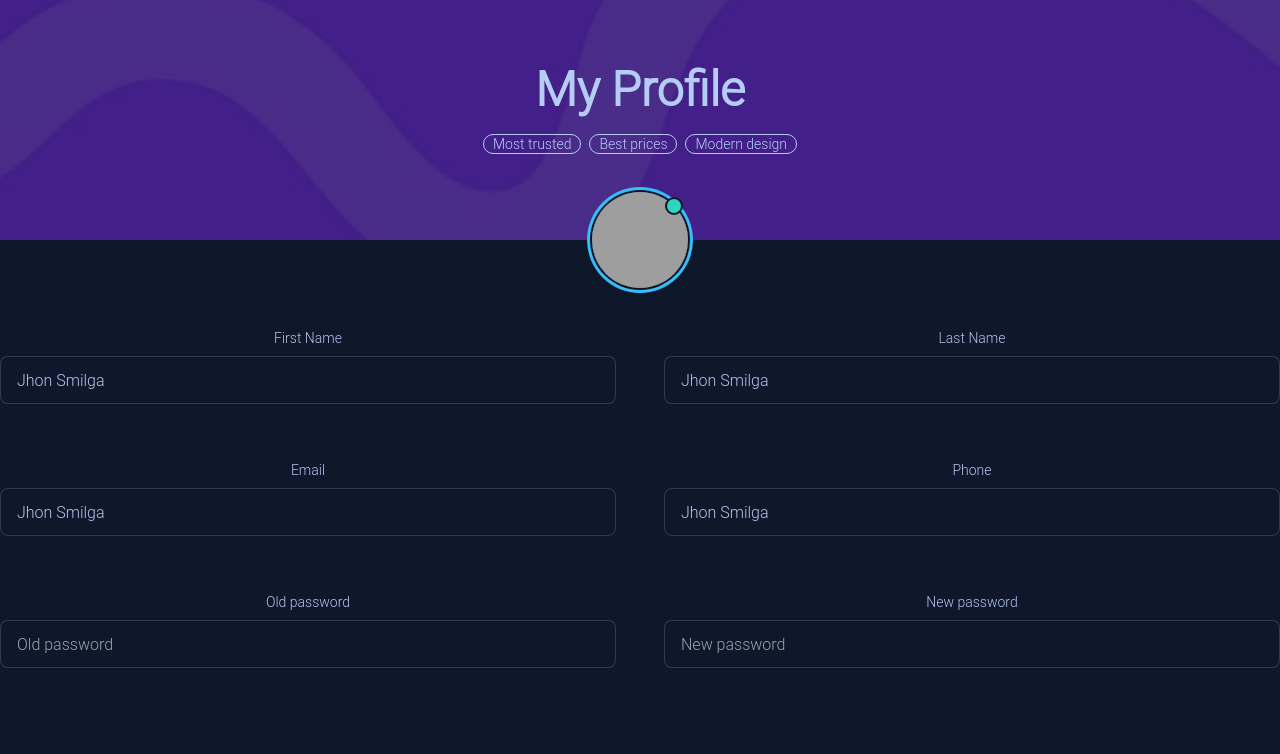
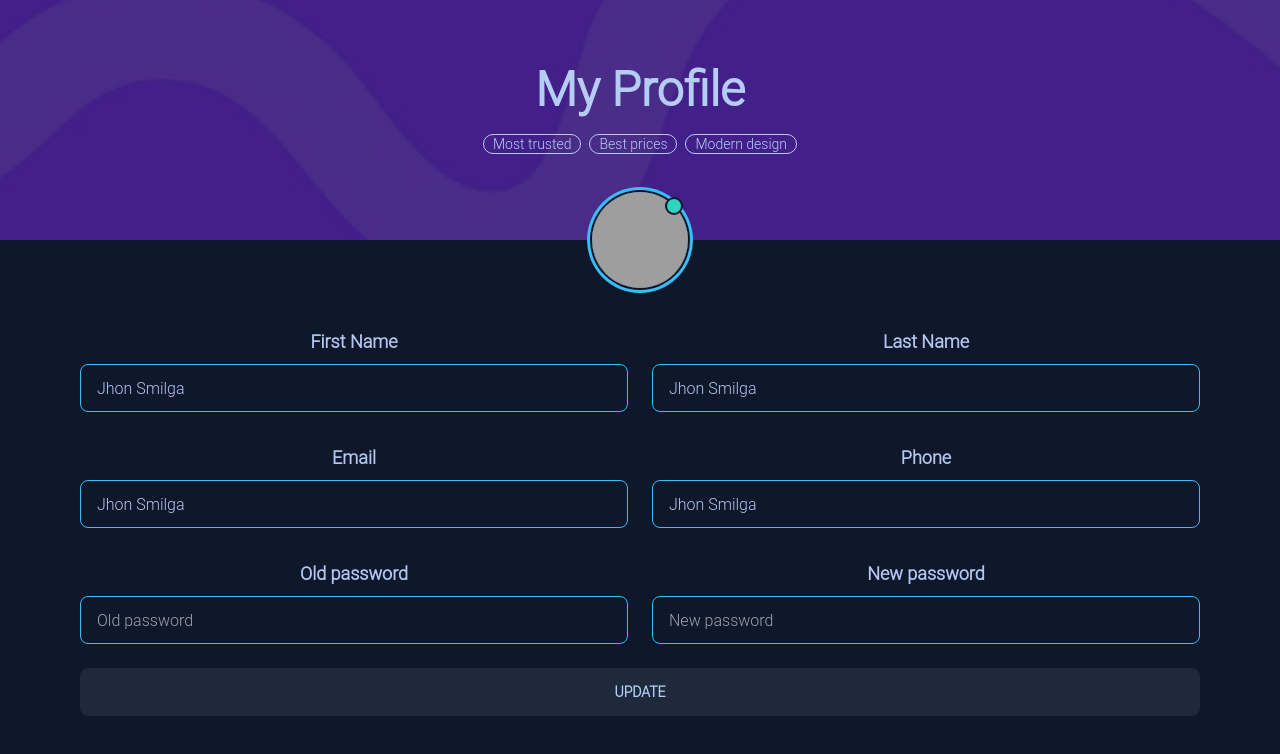
Before and after one commit to MaryamBouchhar/rentahome, a Vue app in the folder client/: page /profile in a window 1280 px wide. Shown: the top 754 px of the page. Built offline with nearby package versions, Linux system fonts and the light colour scheme; grey boxes are pictures that could not be loaded.

Commit message:
Update Profile.vue

```diff
--- a/client/src/views/Profile.vue
+++ b/client/src/views/Profile.vue
@@ -19,49 +19,56 @@
   </div>
 
   <!-- details -->
-  <div class="container mt-20 mx-auto grid grid-cols-1 md:grid-cols-2 gap-4 md:gap-8 lg:gap-12">
+  <form action="">
+    <div class="container my-20 mx-auto px-20 grid grid-cols-1 md:grid-cols-2 gap-4 md:gap-8 lg:gap-6">
       <div class="form-control w-full flex flex-col content-center items-center">
         <label class="label">
-        <span class="label-text">First Name</span>
+          <span class="label-text font-bold text-lg font-bold text-lg">First Name</span>
         </label>
-      <input type="text" placeholder="Jhon Smilga" value="Jhon Smilga" class="input input-bordered w-full"/>
+        <input type="text" placeholder="Jhon Smilga" value="Jhon Smilga"
+               class="input input-primary input-bordered w-full"/>
       </div>
 
       <div class="form-control w-full flex flex-col content-center items-center">
         <label class="label">
-        <span class="label-text">Last Name</span>
+          <span class="label-text font-bold text-lg">Last Name</span>
         </label>
-      <input type="text" placeholder="Jhon Smilga" value="Jhon Smilga" class="input input-bordered w-full"/>
+        <input type="text" placeholder="Jhon Smilga" value="Jhon Smilga"
+               class="input input-primary input-bordered w-full"/>
       </div>
 
       <div class="form-control w-full flex flex-col content-center items-center">
         <label class="label">
-        <span class="label-text">Email</span>
+          <span class="label-text font-bold text-lg">Email</span>
         </label>
-      <input type="text" placeholder="Jhon Smilga" value="Jhon Smilga" class="input input-bordered w-full"/>
+        <input type="text" placeholder="Jhon Smilga" value="Jhon Smilga"
+               class="input input-primary input-bordered w-full"/>
       </div>
 
       <div class="form-control w-full flex flex-col content-center items-center">
         <label class="label">
-        <span class="label-text">Phone</span>
+          <span class="label-text font-bold text-lg">Phone</span>
         </label>
-      <input type="text" placeholder="Jhon Smilga" value="Jhon Smilga" class="input input-bordered w-full"/>
+        <input type="text" placeholder="Jhon Smilga" value="Jhon Smilga"
+               class="input input-primary input-bordered w-full"/>
       </div>
 
       <div class="form-control w-full flex flex-col content-center items-center">
         <label class="label">
-        <span class="label-text">Old password</span>
+          <span class="label-text font-bold text-lg">Old password</span>
         </label>
-      <input type="password" placeholder="Old password" class="input input-bordered w-full"/>
+        <input type="password" placeholder="Old password" class="input input-primary input-bordered w-full"/>
       </div>
 
       <div class="form-control w-full flex flex-col content-center items-center">
         <label class="label">
-        <span class="label-text">New password</span>
+          <span class="label-text font-bold text-lg">New password</span>
         </label>
-      <input type="password" placeholder="New password" class="input input-bordered w-full"/>
+        <input type="password" placeholder="New password" class="input input-primary input-bordered w-full"/>
       </div>
+      <button class="btn btn-wide w-full col-span-full">Update</button>
     </div>
+  </form>
 </template>
 
 <script>
```
Lines whose indentation alone changed are shown as unchanged.
